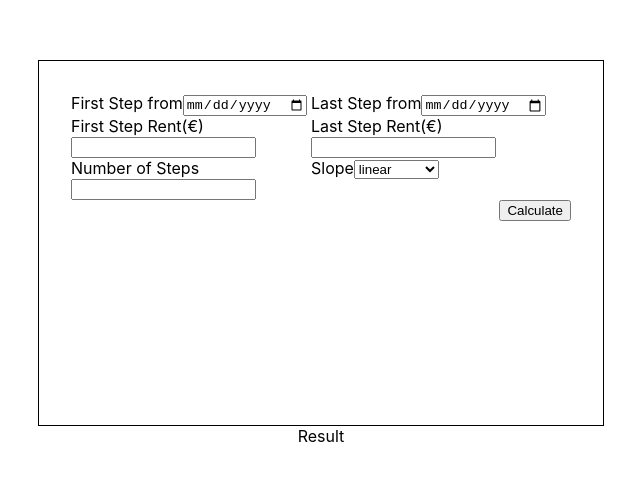
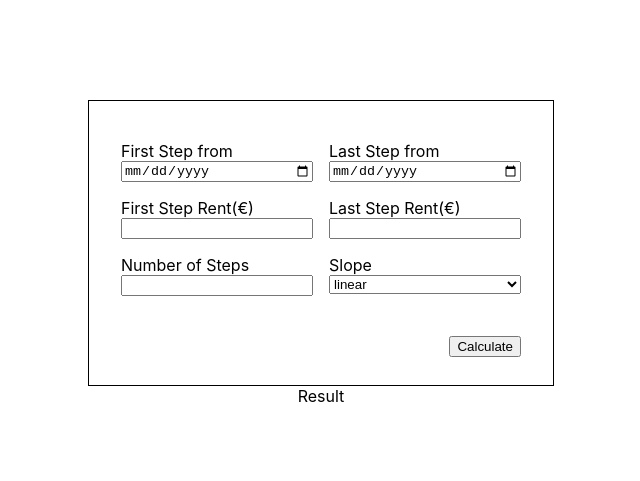
Before and after one commit to codeadventurer/step-rent-calculator, a React (Create React App) app: page / in a window 1280 px wide. Shown: the part 147-628 px from the top of the page, without its empty margins (319-959 px from the left). Built offline with nearby package versions, Linux system fonts and the light colour scheme.

Commit message:
extracts Field component

```diff
--- a/src/components/Calculator.jsx
+++ b/src/components/Calculator.jsx
@@ -1,36 +1,30 @@
-import { CalculatorContainer, FieldsContainer, Field, ButtonContainer, Button } from '../styles/Calculator'
+import { CalculatorContainer, FieldsContainer, ButtonContainer, Button } from '../styles/Calculator'
+import Field from './Field'
+
+const fields = [
+  {label: 'First Step from', name: 'firstStepStartDate', type: 'date'},
+  {label: 'Last Step from', name: 'lastStepStartDate', type: 'date'},
+  {label: 'First Step Rent(€)', name: 'firstStepAmount', type: 'number'},
+  {label: 'Last Step Rent(€)', name: 'lastStepAmount', type: 'number'},
+  {label: 'Number of Steps', name: 'numberOfSteps', type: 'number'},
+  {label: 'Slope', name: 'slope', type: 'select'}]
 
 export default function Calculator() {
+
+  const handleChange = (event) => {
+    console.log(event.target.name, event.target.value)
+  }
   return (
     <CalculatorContainer>
       <FieldsContainer>
-        <Field>
-          <label htmlFor="">First Step from</label>
-          <input type="date" name="firstStepStart"/>
-        </Field>
-        <Field>
-          <label htmlFor="">Last Step from</label>
-          <input type="date" name="lastStepStart"/>
-        </Field>
-        <Field>
-          <label htmlFor="">First Step Rent(€)</label>
-          <input type="number" name="firstStepRent"/>
-        </Field>
-        <Field>
-          <label htmlFor="">Last Step Rent(€)</label>
-          <input type="number" name="firstStepRent" />
-        </Field>
-        <Field>
-          <label htmlFor="">Number of Steps</label>
-          <input type="number" name="numberOfSteps"/>
-        </Field>
-        <Field>
-          <label htmlFor="">Slope</label>
-          <select name="slope">
-            <option value="linear">linear</option>
-            <option value="percentual">percentual</option>
-          </select>
-        </Field>
+        {fields.map((field, index) => (
+        <Field
+          key={index}
+          label={field.label}
+          name={field.name}
+          type={field.type}
+          onChange={handleChange}/>
+        ))}
       </FieldsContainer>
       <ButtonContainer>
         <Button>Calculate</Button>
--- /dev/null
+++ b/src/components/Field.jsx
@@ -0,0 +1,16 @@
+import { FieldContainer } from '../styles/Field'
+
+export default function Field({label, name, type, onChange}) {
+  return (
+    <FieldContainer>
+      <label>{label}</label>
+      {type === 'select' ?
+      <select name={name}>
+        <option value='linear'>linear</option>
+        <option value='percentual'>percentual</option>
+      </select> :
+      <input name={name} type={type} onChange={onChange}/>
+      }
+    </FieldContainer>
+  )
+}
--- a/src/styles/Calculator.js
+++ b/src/styles/Calculator.js
@@ -2,18 +2,16 @@ import styled from 'styled-components';
 
 export const CalculatorContainer = styled.div`
   border: 1px solid black;
-  height: 300px;
-  width: 500px;
+  height: 220px;
+  width: 400px;
   padding: 2rem;
 `;
 
 export const FieldsContainer = styled.div`
   display: flex;
   flex-wrap: wrap;
-`;
-
-export const Field = styled.div`
-  width: 48%;
+  margin-bottom: 2rem;
+  justify-content: space-between;
 `;
 
 export const ButtonContainer = styled.div`
--- /dev/null
+++ b/src/styles/Field.js
@@ -0,0 +1,8 @@
+import styled from 'styled-components';
+
+export const FieldContainer = styled.div`
+  width: 48%;
+  display: flex;
+  flex-direction: column;
+  margin: 0.5rem 0;
+`;
```
